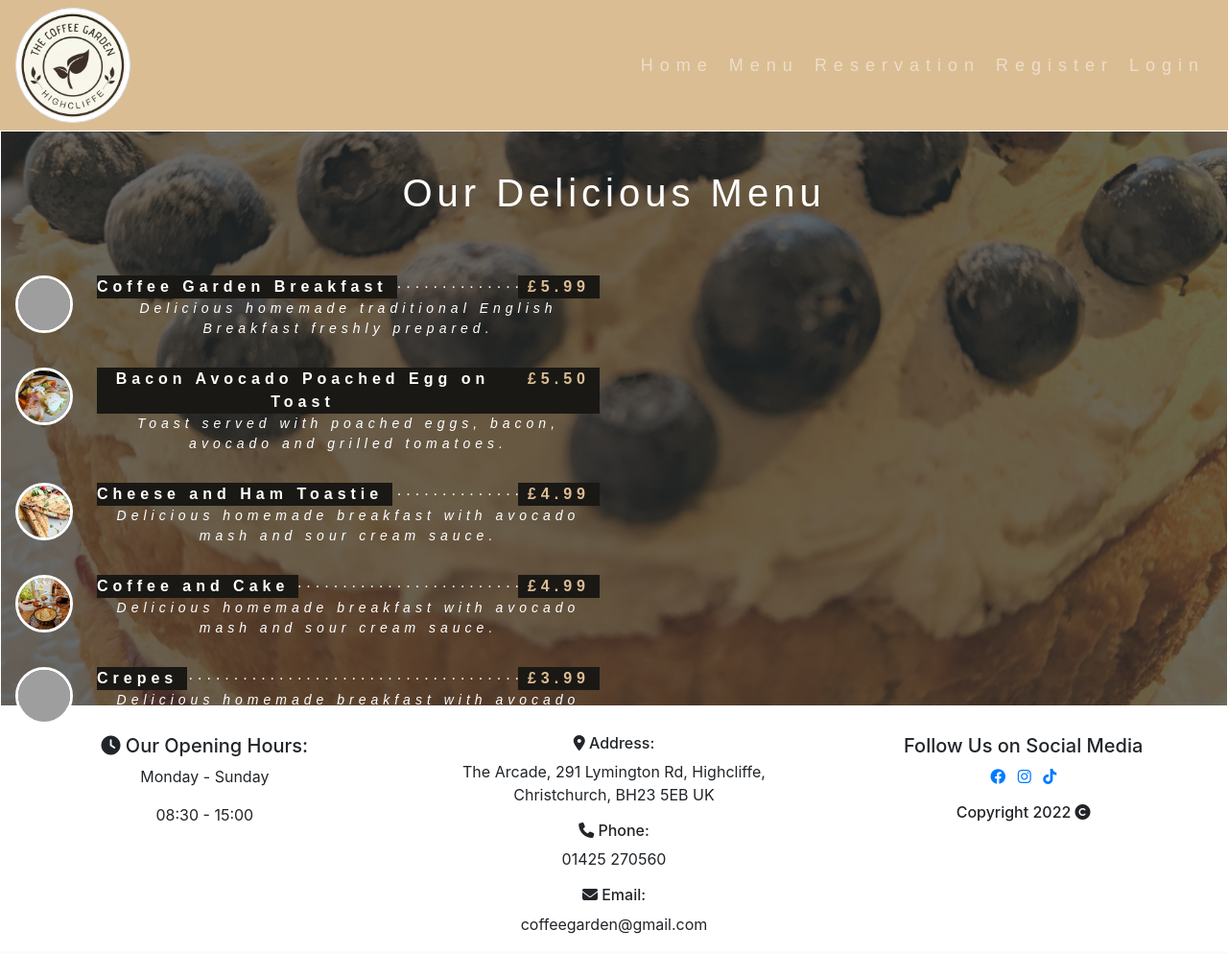
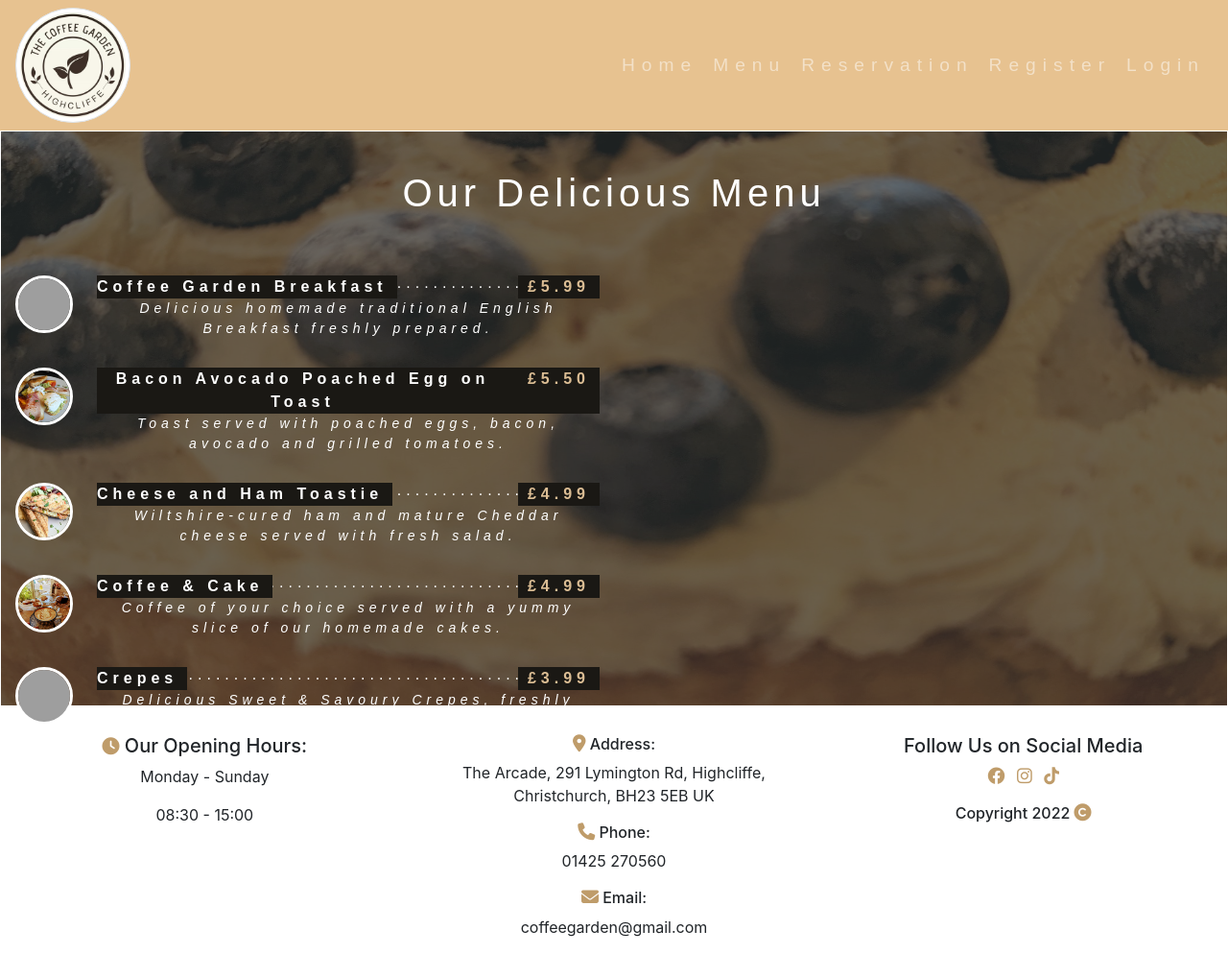
Before and after one commit to Code-Institute-Submissions/henryl74-The-Coffee-Garden-PP4, a Django app: page /menu/ in a window 1280 px wide. Shown: the whole page at 96% size. Before the commit the page ends 973 px from the top, so only its background shows below. Run offline with Django 3.2, Linux system fonts and the light colour scheme; grey boxes are pictures that could not be loaded.

Commit message:
Update CSS file, and I styled the site

```diff
--- a/static/css/style.css
+++ b/static/css/style.css
@@ -19,7 +19,7 @@ header {
 /* Navigation bar */
 .nav-item .nav-link {
     font-family: Dancing Script, sans-serif;
-    font-size: large;
+    font-size: larger;
     letter-spacing: 7px;
     padding: 20px;
 }
@@ -86,7 +86,7 @@ header {
 #cover-text h3 {
     font-size: medium;
     color: #FFFFFF;
-    font-style: oblique;
+    font-style: italic;
     text-align: center;
 }
 
@@ -99,7 +99,7 @@ header {
 
 .background-image {
     background-image: url('../images/cakes_varieties.jpg');
-    background-size: cover;
+    background-size: 1900px 2000px;
     background-position: center;
 }
 
@@ -222,7 +222,7 @@ header {
 
 .register-image {
     background-image: url('../images/register_background.jpg');
-    background-size: cover;
+    background-size: 1950px 2000px;
     background-position: center;
     background-attachment: fixed;
 }
@@ -299,6 +299,7 @@ header {
     height: 500px;
     width: 100%;
     background: url('../images/thank_you_background.jpg') center, center;
+    background-size: 1950px 2300px;
 
 
 
@@ -335,8 +336,13 @@ header {
     margin-top: 10px;
 }
 
-#footer .fa {
-    color: #b38d57;
+#footer .fa-brands {
+    color: #bf9c6a;
+    font-size: large;
+}
+
+#footer .fa-solid {
+    color: #bf9c6a;
     font-size: large;
 }
 
--- a/templates/base.html
+++ b/templates/base.html
@@ -18,7 +18,7 @@
         crossorigin="anonymous" referrerpolicy="no-referrer">
 
     <!--Link to the Favicon for the site-->
-    <link rel="icon" href="{% static '../images/favicon.png' %}">
+    <link rel="icon" href="{% static 'images/favicon.png' %}">
 
     <!--Link to the CSS file-->
     <link rel="stylesheet" href="{% static 'css/style.css' %}">
@@ -28,7 +28,7 @@
 <body class="d-flex flex-column h-100 main-bg">
 
     <!--Heading area, including company logo and Navbar functions -->
-    <nav class="navbar navbar-expand-lg navbar-dark" style="background-color: #dbbd94;">
+    <nav class="navbar navbar-expand-lg navbar-dark" style="background-color: #e7c290;">
         <a href="{% url 'home' %}">
             <img class="img-thumbnail rounded-circle site-logo" src="{% static 'images/restaurant_logo.jpeg' %}"
                 style="height: 120px;" alt="logo">
--- a/templates/menu.html
+++ b/templates/menu.html
@@ -35,17 +35,17 @@
                 <a href="#">Cheese and Ham Toastie</a><span>£4.99</span>
             </div>
             <div class="menu-ingredients">
-                Delicious homemade breakfast with avocado mash and sour cream sauce.
+                Wiltshire-cured ham and mature Cheddar cheese served with fresh salad.
             </div>
         </div>
 
         <div class="col-lg-6 menu-item">
             <img src="{% static 'images/coffee_and_cake.jpg' %}" class="menu-img" alt="coffe">
             <div class="menu-content">
-                <a href="#">Coffee and Cake</a><span>£4.99</span>
+                <a href="#">Coffee & Cake</a><span>£4.99</span>
             </div>
             <div class="menu-ingredients">
-                Delicious homemade breakfast with avocado mash and sour cream sauce.
+                Coffee of your choice served with a yummy slice of our homemade cakes.
             </div>
         </div>
 
@@ -55,7 +55,7 @@
                 <a href="#">Crepes</a><span>£3.99</span>
             </div>
             <div class="menu-ingredients">
-                Delicious homemade breakfast with avocado mash and sour cream sauce.
+                Delicious Sweet & Savoury Crepes, freshly made using homemade batter.
             </div>
         </div>
 
```
Also changed, not shown: static/images/thank_you_background.jpg.
